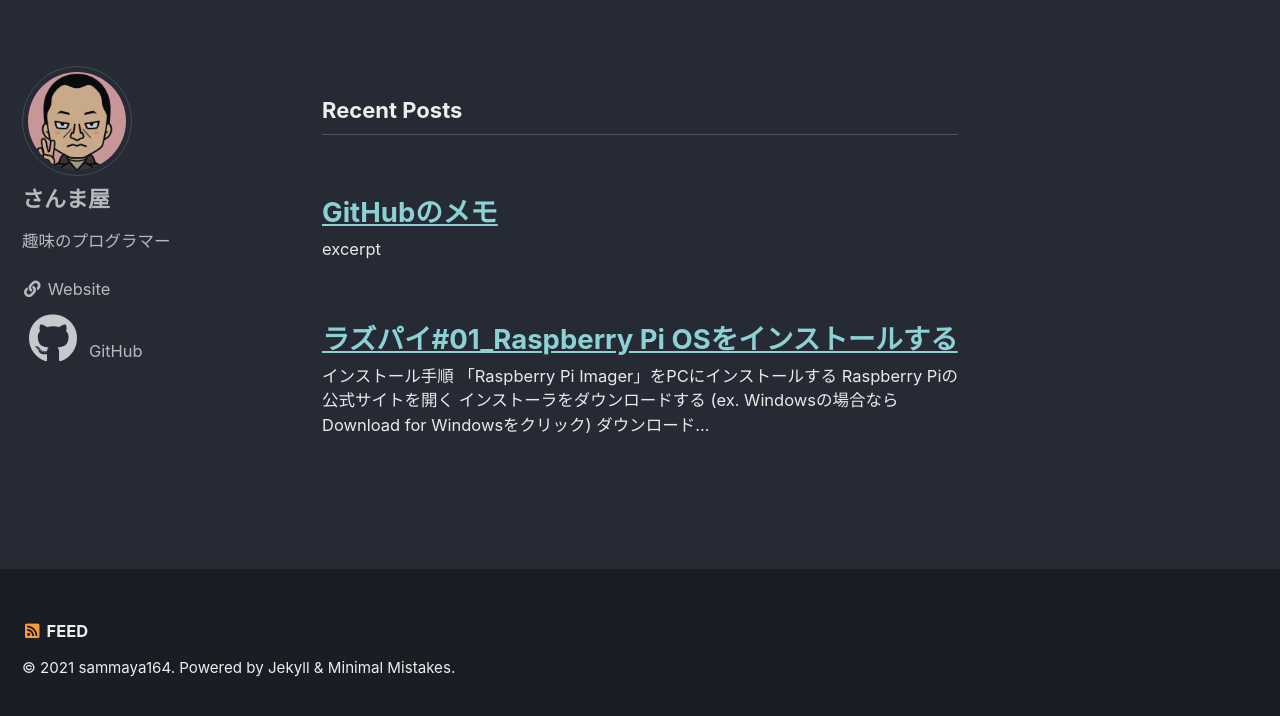
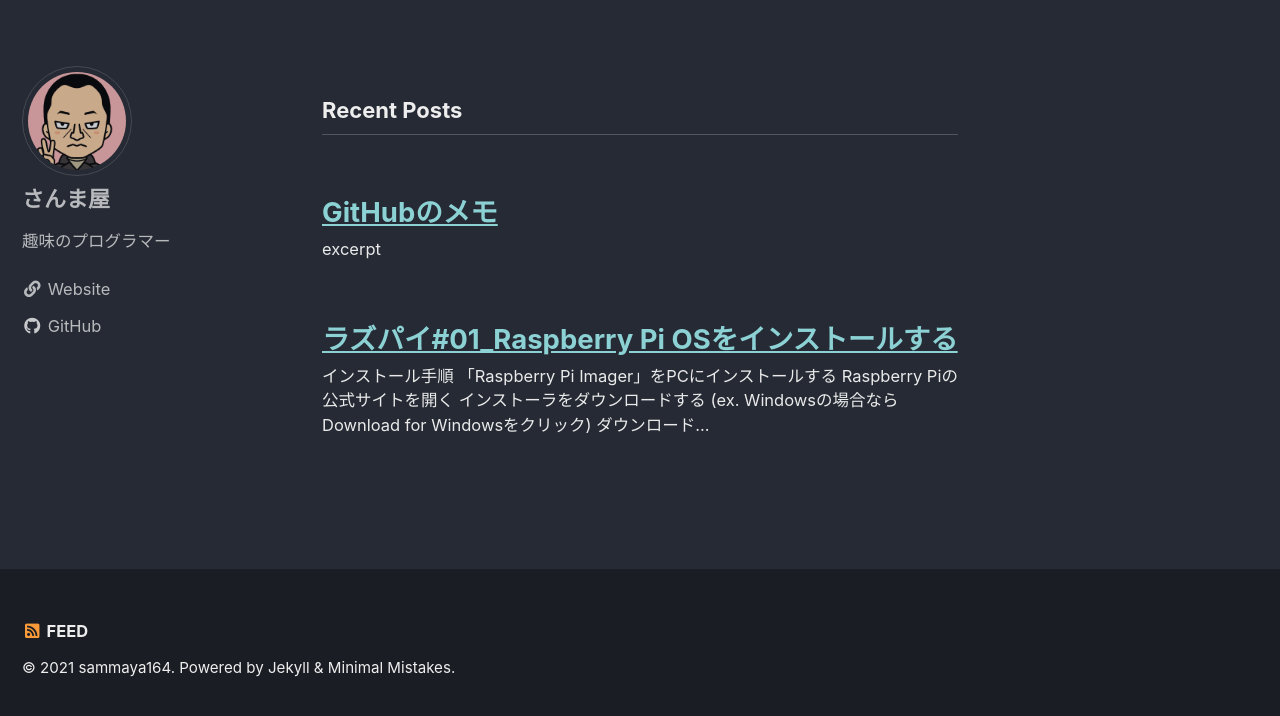
Before and after one commit to sammaya164/sammaya164.github.io, a Jekyll site: the page built from home.md, in a window 1280 px wide and 1117 px high. Shown: the part 393-1109 px from the top of the window. Built offline with Jekyll 4.4.1, drawn with Linux system fonts in a browser that asks for light colours; cached includes are drawn as plain includes.

Commit message:
Update _config.yml

```diff
--- a/_config.yml
+++ b/_config.yml
@@ -37,7 +37,7 @@ author:
       icon: "fab fa-fw fa-facebook-square"
       # url: "https://facebook.com/"
     - label: "GitHub"
-      icon: "fab fa-fw fa-github fa-3x"
+      icon: "fab fa-fw fa-github"
       url: "https://github.com/sammaya164"
     - label: "Instagram"
       icon: "fab fa-fw fa-instagram"
```
